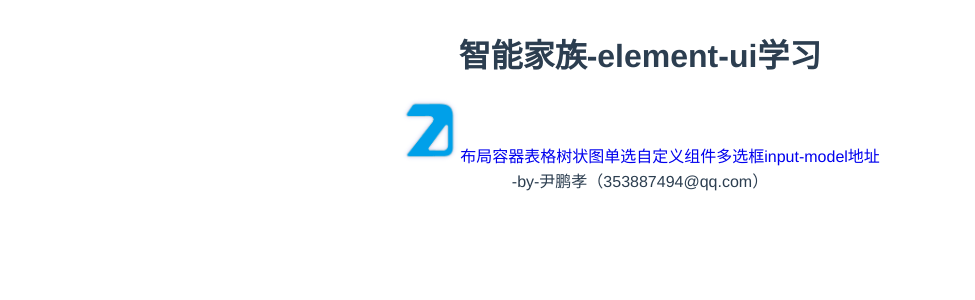
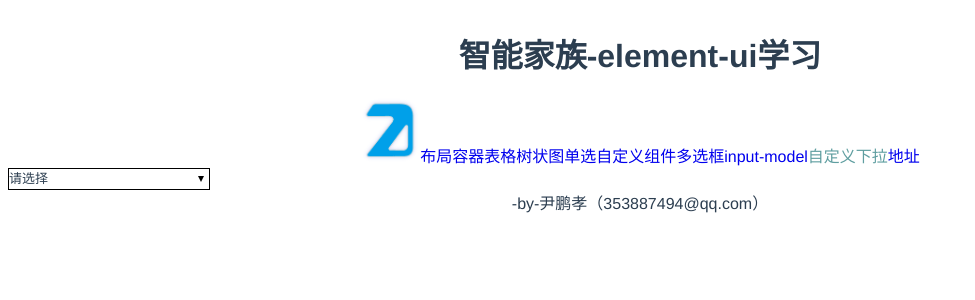
Before and after one commit to chengqinghuanyu/vue-test, a Vue app in the folder element-ui-vue-all/: page /myselfselect in a window 1280 px wide. Shown: the top 300 px of the page, without its empty margins (0-975 px from the left). Built offline with nearby package versions, Linux system fonts and the light colour scheme.

Commit message:
自定义select组件

```diff
--- a/element-ui-vue-all/src/App.vue
+++ b/element-ui-vue-all/src/App.vue
@@ -10,7 +10,9 @@
     <router-link to="/selfComponent">自定义组件</router-link>
     <router-link to="/checkboxs">多选框</router-link>
      <router-link to="/mymodeltest">input-model</router-link>
-     <router-link to="chinaareadata">地址</router-link>
+     <router-link to="/myselfselect">自定义下拉</router-link>
+     <router-link to="/chinaareadata">地址</router-link>
+
     <router-view/>
     <footer>{{autor}}</footer>
   </div>
--- a/element-ui-vue-all/src/components/ChinaProAreaData.vue
+++ b/element-ui-vue-all/src/components/ChinaProAreaData.vue
@@ -37,6 +37,7 @@
     }
     }
 }
+//
 </script>
 
 <style>
--- /dev/null
+++ b/element-ui-vue-all/src/components/MySelfSelect.vue
@@ -0,0 +1,38 @@
+<template>
+    <div>
+        <my-selec :select-width="mysleWidth" :subject="mySubject" :select-content="myselectContent" @changeSelect="changeData" >
+        </my-selec>
+    </div>
+</template>
+<script>
+import MySelfSelects from './my-self-selects.vue'
+
+export default {
+    name:'MySelfSelect',
+    components:{
+        'my-selec':MySelfSelects
+    },
+    data(){
+        return {
+            mysleWidth:200,
+            mySubject:[
+                {value:4,text:"小张"},
+                {value:1,text:"小李"},
+                {value:2,text:"小王"},
+                {value:3,text:"小明"}],
+            myselectContent:{
+                value:0,text:"请选择"
+            }
+        }
+    },
+    methods:{
+        changeData(a,b){
+            console.log(a)
+            console.log(b)
+        }
+    }
+}
+</script>
+<style scoped>
+
+</style>
--- /dev/null
+++ b/element-ui-vue-all/src/components/my-self-selects.vue
@@ -0,0 +1,142 @@
+<template>
+<div class="selectWrap">
+  <div class="select-wrapper">
+    <div class="select" @click = "triggerOption">
+      <div class="select-content">{{selectContent.text}}</div>
+      <div class="triangle-wrapper">
+        <div id="triangle-down"></div>
+      </div>
+    </div>
+    <div class="option-wrapper" style="display: none;">
+      <div class="option-item" v-for = "(item,index) in subject" :key="index" @mouseout="out($event)" @mouseover="move($event)" @click = "choose(item)">{{item.text}}</div>
+    </div>
+  </div>
+</div>
+</template>
+<script>
+  export default{
+    name:'MySelfSelects',
+    props:{
+      selectWidth:{
+        type:Number,
+        default:100,
+      },
+      subject:{
+        type:Array,
+        default:function(){
+          return []
+        }
+      },
+      selectContent:{
+        type:Object,
+        default:function(){
+          return {value:0,text:"请选择"}
+        }
+      },
+    },
+    mounted(){
+      document.querySelector(".selectWrap").style.width = this.selectWidth+"px";
+    },
+    computed:{
+      optionWrapper(){
+        return document.querySelector(".option-wrapper");
+      },
+      selectCon(){
+        return document.querySelector(".select-content");
+      },
+      subjectList(){
+        return document.getElementsByClassName("option-item");
+      },
+    },
+    methods:{
+      move(event){
+        for(var item of this.subjectList){
+          item.classList.remove("hover");
+        }
+        event.currentTarget.classList.add("hover");
+      },
+      out(event){
+        event.currentTarget.classList.remove("hover");
+      },
+      triggerOption(){
+        if (this.optionWrapper.style.display == "none") {
+          this.optionWrapper.style.display = "block";
+        }else{
+          this.optionWrapper.style.display = "none";
+        }
+        for(var item of this.subjectList){
+          if (item.innerHTML == this.selectContent.text) {
+            item.classList.add("hover");
+          }else{
+            item.classList.remove("hover");
+          }
+        }
+      },
+      choose(item,value){
+        this.selectContent.text = item.text;
+        this.selectContent.value = item.value;
+        this.optionWrapper.style.display = "none";
+        this.$emit("changeSelect",this.selectContent.text,this.selectContent.value);
+      }
+    },
+  }
+</script>
+<style>
+  .select{
+    position: relative;
+    overflow: hidden;
+    padding-right: 0px;
+    min-width: 80px;
+    width: 100%;
+    height: 20px;
+    line-height: 20px;
+    border: 1px solid #000;
+    cursor: default;
+    font-size: 13px;
+  }
+  .select-content{
+    text-align: left;
+  }
+  .triangle-wrapper{
+    position: absolute;
+    right: 0;
+    top: 50%;
+    transform: translateY(-50%);
+    width: 18px;
+    height: 20px;
+    background-color: #fff;
+    cursor: default;
+  }
+  #triangle-down{
+    position: absolute;
+    right: 5px;
+    top: 50%;
+    transform: translateY(-50%);
+    width: 0;
+    height: 0;
+    border-left: 3px solid transparent;
+    border-right: 3px solid transparent;
+    border-top: 6px solid #000;
+  }
+  .option-wrapper{
+    position: relative;
+    overflow: hidden;
+    min-width: 80px;
+    width: 100%;
+    border-right: 1px solid #000;
+    border-bottom: 1px solid #000;
+    border-left: 1px solid #000;
+  }
+  .option-item{
+    min-width: 80px;
+    height: 20px;
+    line-height: 20px;
+    padding-right: 10px;
+    text-align: left;
+    cursor: default;
+  }
+  .hover{
+    background-color: rgb(30,144,255);
+    color:#fff !important;
+  }
+</style>
--- a/element-ui-vue-all/src/router/index.js
+++ b/element-ui-vue-all/src/router/index.js
@@ -15,6 +15,7 @@
 import CheckBoxMe from '@/components/CheckBoxMe'
 import MyModelTest from '@/components/MyModelTest'
 import ChinaProAreaData from '@/components/ChinaProAreaData'
+import MySelfSelect from '@/components/MySelfSelect'
 Vue.use(Router)
 
 export default new Router({
@@ -82,5 +83,11 @@
             name: 'ChinaProAreaData',
             path: '/chinaareadata',
             component: ChinaProAreaData
-    }]
+        },
+        {
+            name: 'MySelfSelect',
+            path: '/myselfselect',
+            component: MySelfSelect
+        }
+    ]
 })
```
Lines whose indentation alone changed are shown as unchanged.
